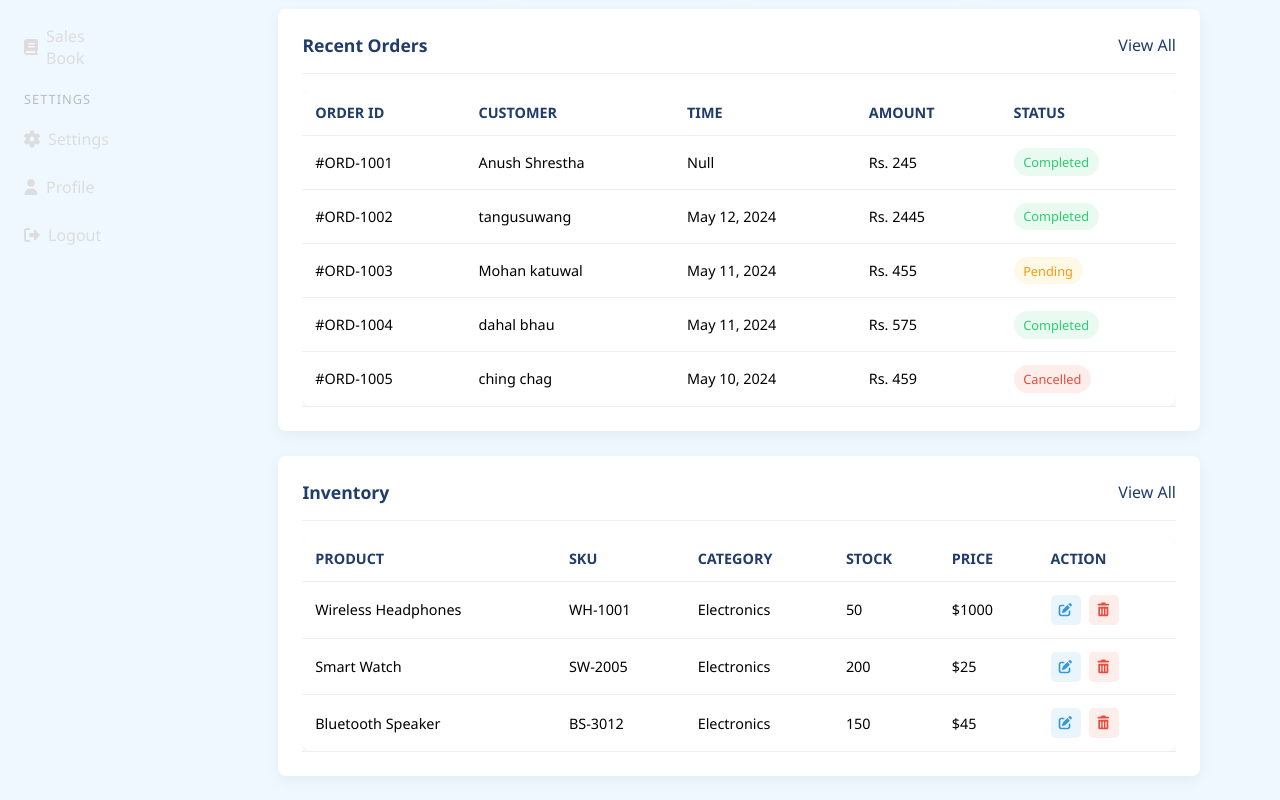
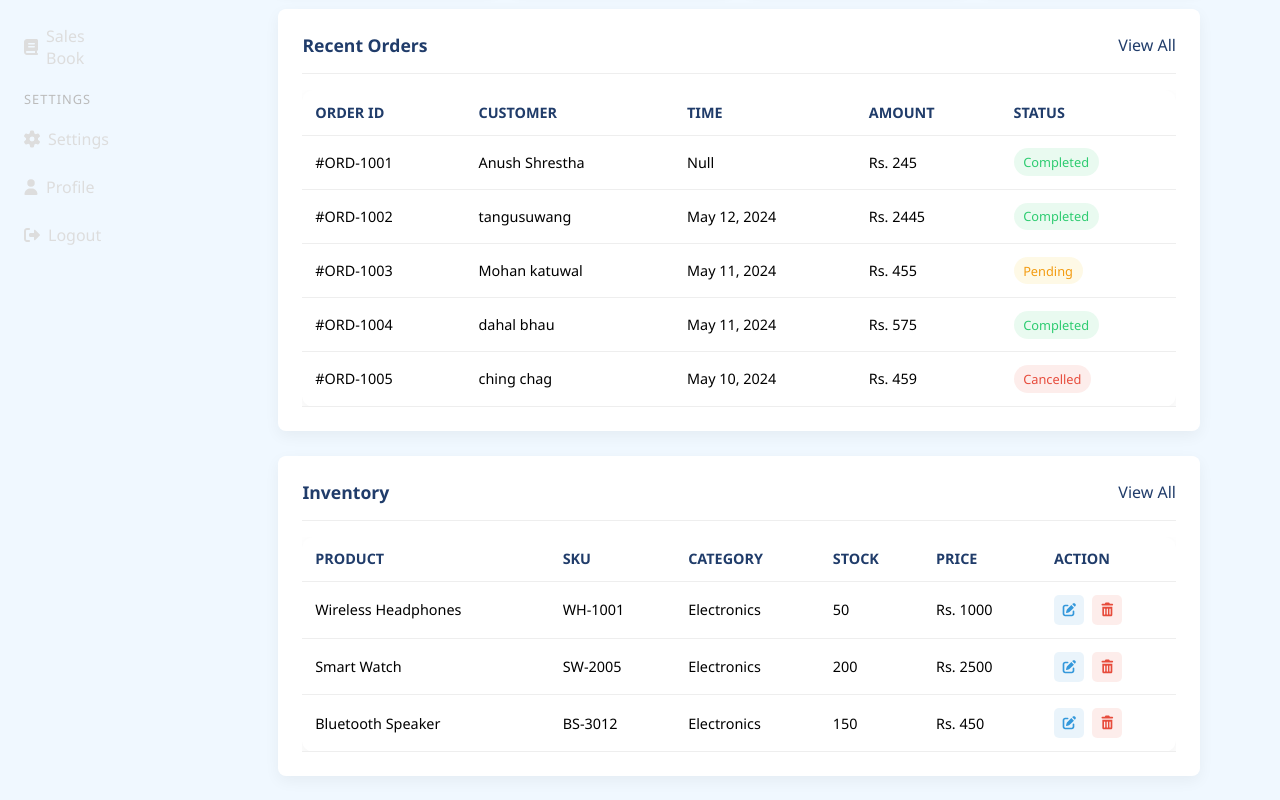
Before and after one commit to Anush980/Customer_Inventory_Management_System, a React (Create React App) app: page /dashboard in a window 1280 px wide. Shown: the part 321-1121 px from the top of the page. Built offline with nearby package versions, Linux system fonts and the light colour scheme.

Commit message:
Minor issues fixed

```diff
--- a/src/data/tableData.js
+++ b/src/data/tableData.js
@@ -60,21 +60,21 @@ export const tableVariants = {
         id: "WH-1001",
         item: "Wireless Headphones",
         stock: 50,
-        price: "$1000",
+        price: "Rs. 1000",
         category:"Electronics"
       },
       {
         id: "SW-2005",
         item: "Smart Watch",
         stock: 200,
-        price: "$25",
+        price: "Rs. 2500",
         category:"Electronics"
       },
       {
         id: "BS-3012",
         item: "Bluetooth Speaker",
         stock: 150,
-        price: "$45",
+        price: "Rs. 450",
         category:"Electronics"
       },
     ],
```
